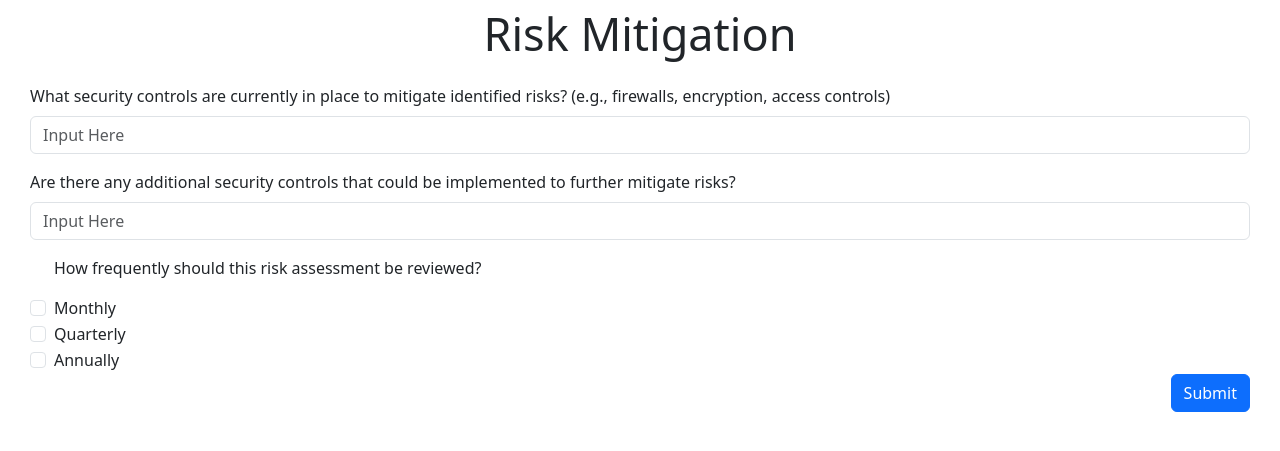
After one commit to MannLTC19/RSM, a Django app: page /form4 in a window 1280 px wide. The commit adds this page. Shown: the top 451 px of the page. Run offline with Django 5.2, Linux system fonts and the light colour scheme; some libraries are stand-ins or nearby versions.

Commit message:
nambahin form lagi

```diff
--- a/midProjectRSM/app/urls.py
+++ b/midProjectRSM/app/urls.py
@@ -4,8 +4,9 @@ from . import views
 urlpatterns = [
     path("area-chart", views.area_chart, name="app-area-chart"),
     path("datatables", views.datatables, name="app-datatables"),
-    path("form", views.form1, name="app-form1"),
-    path("form2", views.form1, name="app-form2"),
-    path("form3", views.form1, name="app-form3"),
+    path("form", views.form, name="app-form1"),
+    path("form2", views.form2, name="app-form2"),
+    path("form3", views.form3, name="app-form3"),
+    path("form4", views.form4, name="app-form4"),
     path("", views.index, name="app-index")
 ]
--- a/midProjectRSM/app/views.py
+++ b/midProjectRSM/app/views.py
@@ -20,3 +20,6 @@ def form2(request):
 
 def form3(request):
     return render(request, "form3.html")
+
+def form4(request):
+    return render(request, "form4.html")
--- a/midProjectRSM/core/templates/form3.html
+++ b/midProjectRSM/core/templates/form3.html
@@ -44,7 +44,7 @@
         <input type="text" class="form-control" id="formGroupExampleInput2" placeholder="Type Very Low, Low, Medium, High, Very High">
       </div>
       <div class="d-flex justify-content-end">
-        <a href="form3.html" class="btn btn-primary" style="margin-right: 30px;">
+        <a href="form4.html" class="btn btn-primary" style="margin-right: 30px;">
             Next
         </a>
     </div>
--- /dev/null
+++ b/midProjectRSM/core/templates/form4.html
@@ -0,0 +1,71 @@
+<!DOCTYPE html>
+<html lang="en">
+<head>
+    <meta charset="UTF-8">
+    <meta name="viewport" content="width=device-width, initial-scale=1.0">
+    <title>Document</title>
+            <!--bootstrap-->
+            <link href="https://cdn.jsdelivr.net/npm/bootstrap@5.3.3/dist/css/bootstrap.min.css" rel="stylesheet" integrity="sha384-QWTKZyjpPEjISv5WaRU9OFeRpok6YctnYmDr5pNlyT2bRjXh0JMhjY6hW+ALEwIH" crossorigin="anonymous">
+            <script src="https://cdn.jsdelivr.net/npm/bootstrap@5.3.3/dist/js/bootstrap.bundle.min.js" integrity="sha384-YvpcrYf0tY3lHB60NNkmXc5s9fDVZLESaAA55NDzOxhy9GkcIdslK1eN7N6jIeHz" crossorigin="anonymous"></script>
+            <!--chartsjs-->
+            <script>src="https://cdnjs.com/libraries/Chart.js"</script>
+            <script src="https://cdn.jsdelivr.net/npm/chart.js"></script>
+            <!--simpledatatables-->
+            <link href="https://cdn.jsdelivr.net/npm/simple-datatables@latest/dist/style.css" rel="stylesheet" type="text/css">
+            <script src="https://cdn.jsdelivr.net/npm/simple-datatables@latest" type="text/javascript"></script>
+
+            <style>
+                .title{
+                    text-align: center;
+                    font-size: 45px;
+                }
+
+                .mb-3{
+            margin-left: 30px;
+            margin-right: 30px;
+        }
+
+        .form-check{
+            margin-left: 30px;
+        }
+            </style>
+</head>
+<body>
+    <div class="title"><p>Risk Mitigation</p></div>
+    <div class="mb-3">
+        <label for="formGroupExampleInput" class="form-label">What security controls are currently in place to mitigate identified risks? (e.g., firewalls, encryption, access controls)
+        </label>
+        <input type="text" class="form-control" id="formGroupExampleInput" placeholder="Input Here">
+      </div>
+
+      <div class="mb-3">
+        <label for="formGroupExampleInput" class="form-label">Are there any additional security controls that could be implemented to further mitigate risks?
+        </label>
+        <input type="text" class="form-control" id="formGroupExampleInput" placeholder="Input Here">
+      </div>
+      <div class="form-check">
+        <p>How frequently should this risk assessment be reviewed?</p>
+        <input class="form-check-input" type="checkbox" value="" id="flexCheckDefault" >
+        <label class="form-check-label" for="flexCheckDefault">
+          Monthly
+        </label>
+      </div>
+      <div class="form-check">
+        <input class="form-check-input" type="checkbox" value="" id="flexCheckDefault">
+        <label class="form-check-label" for="flexCheckDefault">
+          Quarterly
+        </label>
+      </div>
+      <div class="form-check">
+        <input class="form-check-input" type="checkbox" value="" id="flexCheckDefault">
+        <label class="form-check-label" for="flexCheckDefault">
+          Annually
+        </label>
+      </div>
+      <div class="d-flex justify-content-end">
+        <a href="form4.html" class="btn btn-primary" style="margin-right: 30px;">
+            Submit
+        </a>
+    </div>
+</body>
+</html>
```
